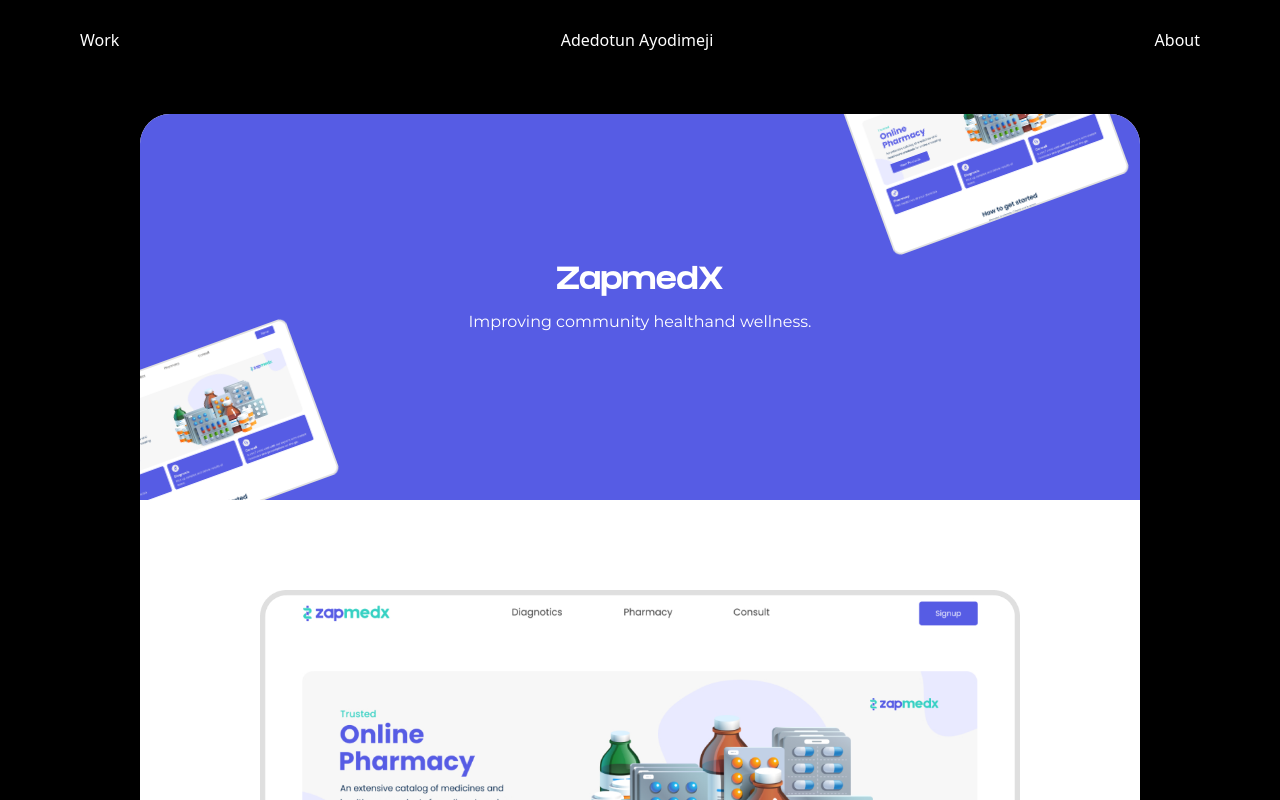
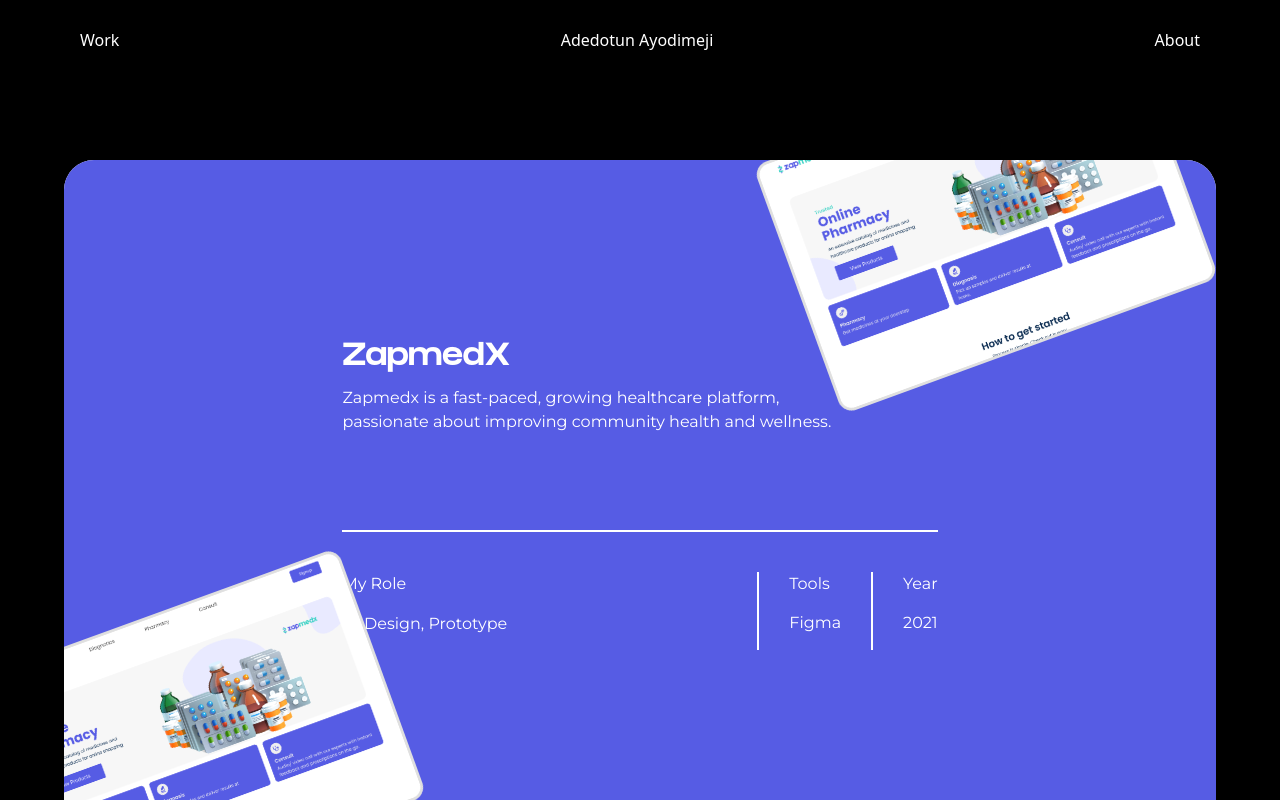
Before and after one commit to eduviereIsrael/dotun, a React (Create React App) app: page /zapmedx in a window 1280 px wide. Shown: the top 800 px of the page. Built offline with nearby package versions, Linux system fonts and the light colour scheme.

Commit message:
ready for the about

```diff
--- a/src/App.css
+++ b/src/App.css
@@ -99,6 +99,20 @@
   justify-content: center;
 }
 
+.desktop-view{
+  display: none;
+}
+
+@media screen and (min-width: 900px){
+  .desktop-view{
+      display: flex;
+  }
+  .mobile-view{
+      display: none;
+  }
+
+}
+
 
 
 
--- a/src/caseStudies/Byte/Byte.jsx
+++ b/src/caseStudies/Byte/Byte.jsx
@@ -13,6 +13,7 @@
   const {
     name,
     intro,
+    introLong,
     bgColor,
     introMockups,
     introduction,
@@ -29,7 +30,9 @@
     finalDesignImg,
     successMetrics,
     team,
-    solution} = byte;
+    solution,
+    tool,
+    year} = byte;
 
 
   return (
@@ -39,7 +42,26 @@
           <h1>
             {name}
           </h1>
-          <p>{intro}</p>
+          <p className='mobile-view'>{intro}</p>
+          <p className='desktop-view dv-p'>{introLong}</p>
+        <div className='line desktop-view'></div>
+        <div className='banner-footer desktop-view'>
+          <div className='role'>
+            <p>My Role</p>
+            <p>UI/UX Design, Prototyping, User Testing, Interaction Design</p>
+          </div>
+          <div className='year-tool'>
+            <div className='tool'>
+              <p>Tools</p>
+              <p>{tool}</p>
+            </div>
+            <div className='year'>
+              <p>Year</p>
+              <p>{year}</p>
+            </div>
+          </div>
+        </div>
+
         </div>
         <div>
           <img src={introMockups[0]} alt={`${name} banner-img`} className='banner-img1' />
@@ -47,7 +69,7 @@
         </div>
       </div>
 
-      <ImgCarousel carousel={introMockups} width='150px' class='intromMockups'/>
+      <ImgCarousel carousel={introMockups} width='240px' class='intromMockups'/>
       <div className='case-study-cont'>
             <Text header='Introduction' text={introduction} class='introduction'/>
 
--- a/src/caseStudies/Caree/Caree.jsx
+++ b/src/caseStudies/Caree/Caree.jsx
@@ -24,6 +24,7 @@
   const {
     name,
     intro,
+    introLong,
     bgColor,
     introMockups,
     introduction,
@@ -36,16 +37,37 @@
     wireframes,
     finalDesign,
     conclusion,
-    finalDesignImg} = caree
+    finalDesignImg,
+    tool,
+    year} = caree
   return (
     <div className='project_container'>
 
-      <div className='banner' style={{background: bgColor}}>
+<div className='banner' style={{background: bgColor}}>
         <div className='banner-intro'>
           <h1>
             {name}
           </h1>
-          <p>{intro}</p>
+          <p className='mobile-view'>{intro}</p>
+          <p className='desktop-view dv-p'>{introLong}</p>
+        <div className='line desktop-view'></div>
+        <div className='banner-footer desktop-view'>
+          <div className='role'>
+            <p>My Role</p>
+            <p>UI/UX Design, Interaction, Prototype</p>
+          </div>
+          <div className='year-tool'>
+            <div className='tool'>
+              <p>Tools</p>
+              <p>{tool}</p>
+            </div>
+            <div className='year'>
+              <p>Year</p>
+              <p>{year}</p>
+            </div>
+          </div>
+        </div>
+
         </div>
         <div>
           <img src={careeHomepage} alt={`${name} banner-img`} className='banner-img1' />
--- a/src/caseStudies/Zapmedx/Zapmedx.jsx
+++ b/src/caseStudies/Zapmedx/Zapmedx.jsx
@@ -13,6 +13,7 @@
   const {
     name,
     intro,
+    introLong,
     bgColor,
     img,
     introduction,
@@ -20,7 +21,9 @@
     ideation,
     solution,
     finalDesign,
-    team} = zapmedx;
+    team,
+    year,
+    tool} = zapmedx;
 
     // console.log(introMockups)
 
@@ -32,12 +35,31 @@
           <h1>
             {name}
           </h1>
-          <p>{intro}</p>
+          <p className='mobile-view'>{intro}</p>
+          <p className='desktop-view dv-p'>{introLong}</p>
+        <div className='line desktop-view'></div>
+        <div className='banner-footer desktop-view'>
+          <div className='role'>
+            <p>My Role</p>
+            <p>UI Design, Prototype</p>
+          </div>
+          <div className='year-tool'>
+            <div className='tool'>
+              <p>Tools</p>
+              <p>{tool}</p>
+            </div>
+            <div className='year'>
+              <p>Year</p>
+              <p>{year}</p>
+            </div>
+          </div>
         </div>
-        <div>
-          <img src={img} alt={`${name} banner-img`} className='banner-img1' />
-          <img src={img} alt={`${name} banner-img`} className='banner-img2' />
+
         </div>
+            <div>
+            <img src={img} alt={`${name} banner-img`} className='banner-img1' />
+            <img src={img} alt={`${name} banner-img`} className='banner-img2' />
+            </div>
         </div>
         <div className='case-study-cont zapmedx-csc'>
             <img src={img} alt='zapmedx-img' className='project-img'/>
--- a/src/caseStudies/Zapmedx/zapmedx.css
+++ b/src/caseStudies/Zapmedx/zapmedx.css
@@ -1,17 +1,33 @@
 .zapmedx-pc .banner-img1{
     position: absolute;
     width: 250px;
-    top: -60px;
+    top: -70px;
     right: 30px;
     transform: rotate(-20deg);
 }
 .zapmedx-pc .banner-img2{
     position: absolute;
     width: 250px;
-    bottom: -20px;
+    bottom: -40px;
     left: -70px;
     transform: rotate(-20deg);
 }
 .zapmedx-csc{
     padding-top: 70px;
 }
+
+@media screen and (min-width: 800px){
+    .zapmedx-pc .banner-img1{
+        width: 400px;
+        top: -70px;
+        right: 30px;
+        transform: rotate(-20deg);
+    }
+    .zapmedx-pc .banner-img2{
+        position: absolute;
+        width: 400px;
+        bottom: -40px;
+        left: -70px;
+        transform: rotate(-20deg);
+    }
+}
--- a/src/caseStudies/casestudies.css
+++ b/src/caseStudies/casestudies.css
@@ -1,12 +1,12 @@
 .project_container{
-    box-sizing: border-box;
+    /* box-sizing: border-box; */
     display: flex;
     flex-direction: column;
     align-items: center;
     justify-content: space-around;
-    margin: 34px 0;
-    width: 100%;
-    max-width: 1000px;
+    margin: 80px 80px;
+    width: 90%;
+    max-width: 1800px;
     align-self: center;
     background-color: #fff;
     border-radius: 30px;
@@ -115,6 +115,79 @@
     }
     .project_container{
         border-radius: 30px;
+    }
+    .banner-intro {
+        box-sizing: border-box;
+        width: 100%;
+        display: flex;
+        flex-direction: column;
+        align-items: center;
+        justify-content: flex-start;
+        padding: 30px;
+        align-self: center;
+    }
+    .banner-img1{
+        position: absolute;
+        width: 247px;
+        top: -180px;
+        right: 100px;
+        transform: rotate(20deg);
+    }
+    .banner-img2{
+        position: absolute;
+        width: 247px;
+        bottom: -280px;
+        left: 30px;
+        transform: rotate(-20deg);
+    }
+    .line {
+        height: 2px;
+        background-color: #fff;
+        width: 60%;
+        margin: 80px 0 0 0;
+    }
+    .banner p {
+        box-sizing: border-box;
+        text-align: left;
+        padding-right: 100px;
+    }
+    .banner h1 {
+        width: 60%;
+        text-align: left;
 
     }
+    .dv-p {
+        width: 60%;
+    }
+    .banner-footer{
+        width: 60%;
+        display: flex;
+        flex-direction: row;
+        justify-content: space-between;
+        align-items: flex-start;
+        margin: 40px 0 0 0;
+    }
+    .year-tool{
+        display: flex;
+        flex-direction: row;
+        justify-content: flex-end;
+        align-items: flex-start;
+        width: 20%;
+    }
+    .tool,.year {
+        border-left: 2px solid #fff;
+        margin: 0 0 0 30px;
+        padding: 0 0 0 30px;
+        height: max-content;
+        width: max-content;
+    }
+
+    .year p{
+        padding: 0 0 15px 0;
+        margin: 0;
+    }
+    .tool p{
+        padding: 0 0 15px 0;
+        margin: 0;
+    }
 }
```
